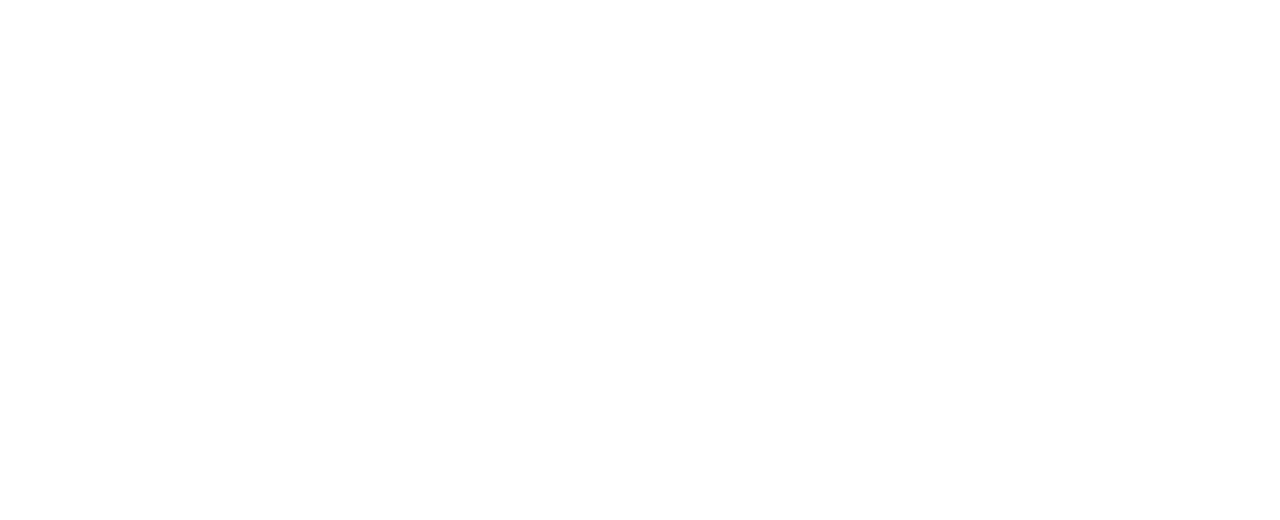
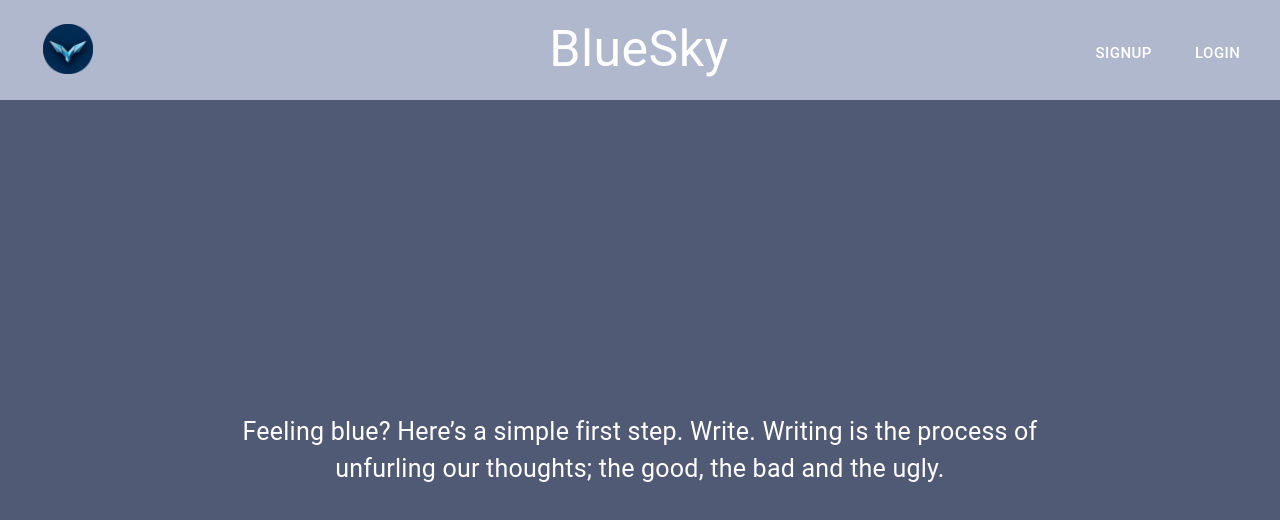
Before and after one commit to bestchayapol/csc105-hackathon-group-7, a React (Vite) app in the folder BlueSky/Frontend/: page / in a window 1280 px wide. Before the commit this address had no page. Shown: the top 520 px of the page. Built offline with nearby package versions, Linux system fonts and the light colour scheme.

Commit message:
Format code and change /Welcome to /

```diff
--- a/BlueSky/Frontend/src/App.jsx
+++ b/BlueSky/Frontend/src/App.jsx
@@ -1,24 +1,39 @@
-
 import { BrowserRouter, Routes, Route } from "react-router-dom";
-import './App.css'
-import Home from "./pages/Home"
-import Welcome from "./pages/Welcome"
-import Login from "./pages/Login"
+import "./App.css";
+import Home from "./pages/Home";
+import Welcome from "./pages/Welcome";
+import Login from "./pages/Login";
 import Signup from "./pages/Signup";
 import PostcardContent from "./pages/PostcardContent";
 function App() {
-
   return (
     <BrowserRouter>
       <Routes>
-      <Route  exact path="/Welcome" element={<Welcome/>}/>
-      <Route  exact path="/Login" element={<Login/>}/>
-      <Route  exact path="/Register" element={<Signup/>}/>
-      <Route exact path = "/PostcardContent/:PostcardID" element={<PostcardContent/>}/>
-      <Route  exact path="/Home" element={<Home/>}/>
+        <Route exact path="/" element={<Welcome />} />
+        <Route exact path="/Login" element={<Login />} />
+        <Route exact path="/Register" element={<Signup />} />
+        <Route
+          exact
+          path="/PostcardContent/:PostcardID"
+          element={<PostcardContent />}
+        />
+        <Route exact path="/Home" element={<Home />} />
       </Routes>
     </BrowserRouter>
-  )
+  );
 }
 
 export default App;
+
+/**
+ *
+ * TODO:
+ * Integration
+ * - signup
+ * - login
+ * - logout
+ * - create post
+ * - delete post
+ * - edit post
+ * - get posts
+ */
```
